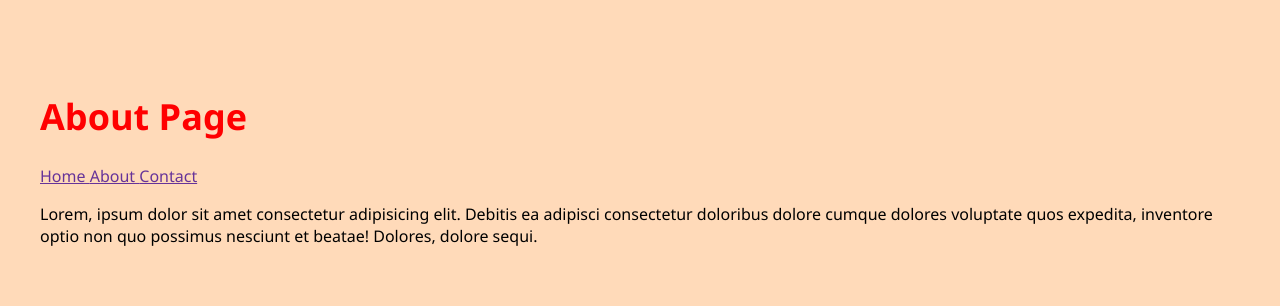
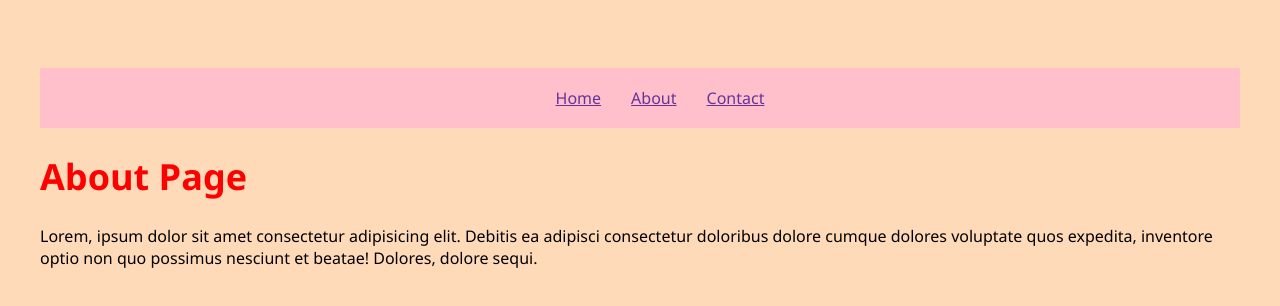
Before and after one commit to kourosh-neyestani/react-gatsby-application, a Gatsby site: page /about in a window 1280 px wide. Built offline with nearby package versions, Linux system fonts and the light colour scheme; Gatsby itself is replaced by a stand-in of ours.

Commit message:
add header component

```diff
--- /dev/null
+++ b/src/components/header.js
@@ -0,0 +1,21 @@
+import React from "react"
+import { Link } from "gatsby"
+import styles from "./header.module.scss"
+
+export default function Header() {
+  return (
+    <header className={styles.header}>
+      <ul>
+        <li>
+          <Link to={`/`}>Home</Link>
+        </li>
+        <li>
+          <Link to={`/about`}>About</Link>
+        </li>
+        <li>
+          <Link to={`/contact`}>Contact</Link>
+        </li>
+      </ul>
+    </header>
+  )
+}
--- /dev/null
+++ b/src/components/header.module.scss
@@ -0,0 +1,21 @@
+@import "../styles/global.scss";
+
+.header {
+  height: 60px;
+  line-height: 60px;
+  text-align: center;
+  background-color: $color-4;
+  color: #000;
+
+  a:hover {
+    color: $color-1;
+  }
+
+  ul {
+      margin: 0 -15px;
+      li {
+          display: inline-block;
+          padding: 0 15px;
+      }
+  }
+}
--- a/src/components/layout.js
+++ b/src/components/layout.js
@@ -1,10 +1,12 @@
-import React from 'react'
-import styles from "./Layout.module.scss"
+import React from "react"
+import styles from "./layout.module.scss"
+import Header from "./header"
 
-export default function Layout({children}) {
-    return (
-        <div className={styles.container}>
-            {children}
-        </div>
-    )
+export default function Layout({ children }) {
+  return (
+    <div className={styles.container}>
+      <Header />
+      {children}
+    </div>
+  )
 }
--- a/src/pages/about.js
+++ b/src/pages/about.js
@@ -1,5 +1,4 @@
 import React from "react"
-import { Link } from "gatsby"
 import styles from "./about.module.css"
 import Layout from "../components/layout"
 
@@ -7,9 +6,6 @@ export default function About() {
   return (
     <Layout>
       <h1 className={styles.title}>About Page</h1>
-      <Link to={`/`}>Home </Link>
-      <Link to={`/about`}>About </Link>
-      <Link to={`/contact`}>Contact </Link>
       <p className={styles.subTitle}>
         Lorem, ipsum dolor sit amet consectetur adipisicing elit. Debitis ea
         adipisci consectetur doloribus dolore cumque dolores voluptate quos
--- a/src/pages/contact.js
+++ b/src/pages/contact.js
@@ -1,5 +1,4 @@
 import React from "react"
-import { Link } from "gatsby"
 import styles from "./contact.module.scss"
 import Layout from "../components/layout"
 
@@ -7,9 +6,6 @@ export default () => (
   <Layout>
     <div className={styles.contact}>
       <h1 className={styles.title}>Contact Me</h1>
-      <Link to={`/`}>Home </Link>
-      <Link to={`/about`}>About </Link>
-      <Link to={`/contact`}>Contact </Link>
       <p className={styles.subTitle}>
         Lorem ipsum dolor sit amet consectetur adipisicing elit. Vero rem
         laboriosam voluptatem ea explicabo quidem vitae delectus tempora maiores
--- a/src/pages/index.js
+++ b/src/pages/index.js
@@ -1,14 +1,10 @@
 import React from "react"
-import { Link } from "gatsby"
 import Layout from "../components/layout"
 
 export default function Home() {
   return (
     <Layout>
       <h1>Hello world!</h1>
-      <Link to={`/`}>Home </Link>
-      <Link to={`/about`}>About </Link>
-      <Link to={`/contact`}>Contact </Link>
     </Layout>
   )
 }
```
